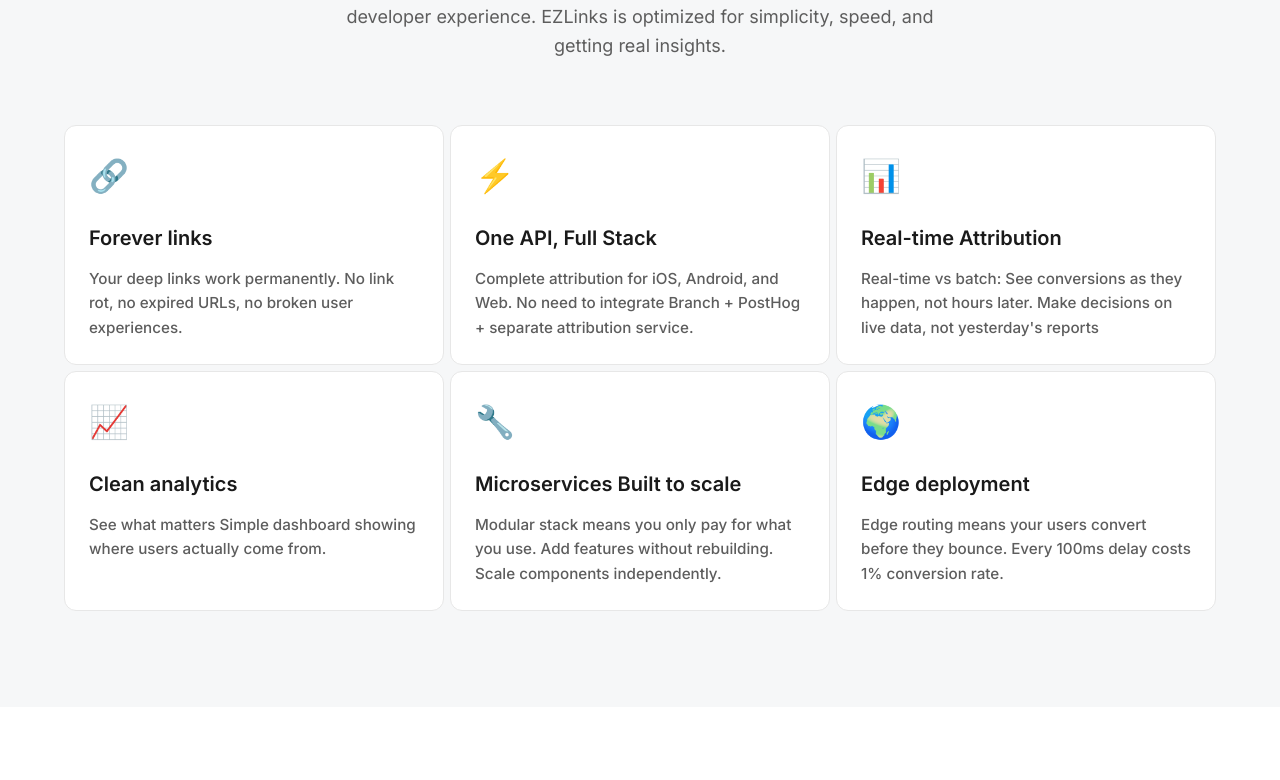
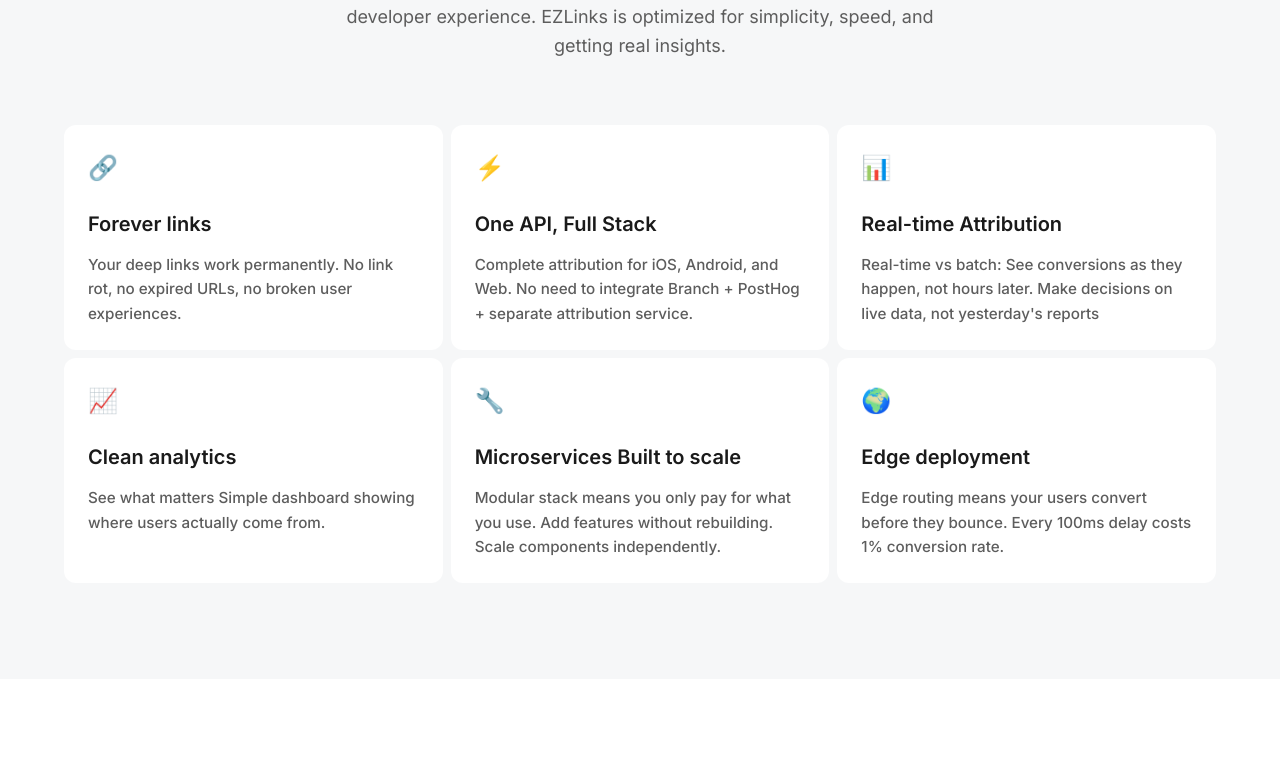
Before and after one commit to GetEZLinks/ezlinks-marketing, a Next.js app: page / in a window 1280 px wide. Shown: the part 1326-2106 px from the top of the page. Built offline with nearby package versions, Linux system fonts and the light colour scheme.

Commit message:
Minor styling fixes.

```diff
--- a/src/components/AIFeatures/AIFeaturesSection.module.scss
+++ b/src/components/AIFeatures/AIFeaturesSection.module.scss
@@ -75,7 +75,7 @@
   background: var(--bg-primary);
   padding: 20px;
   border-radius: 12px;
-  border: 1px solid var(--woodsmoke-200);
+  // border: 1px solid var(--woodsmoke-200);
   text-align: left;
   position: relative;
   transition: all 0.3s ease;
--- a/src/components/Features/Features.module.scss
+++ b/src/components/Features/Features.module.scss
@@ -55,7 +55,7 @@
 .featuresGrid {
   display: grid;
   grid-template-columns: repeat(auto-fit, minmax(350px, 1fr));
-  gap: 6px;
+  gap: 8px;
 
   @media (max-width: 768px) {
     grid-template-columns: 1fr;
@@ -67,7 +67,6 @@
   background: var(--bg-primary);
   padding: 24px;
   border-radius: 12px;
-  border: 1px solid var(--woodsmoke-100);
   transition: all 0.3s ease;
   cursor: pointer;
 
@@ -78,7 +77,7 @@
 }
 
 .featureIcon {
-  font-size: 2rem;
+  font-size: 24px;
   margin-bottom: 1.5rem;
   display: flex;
   align-items: center;
```
